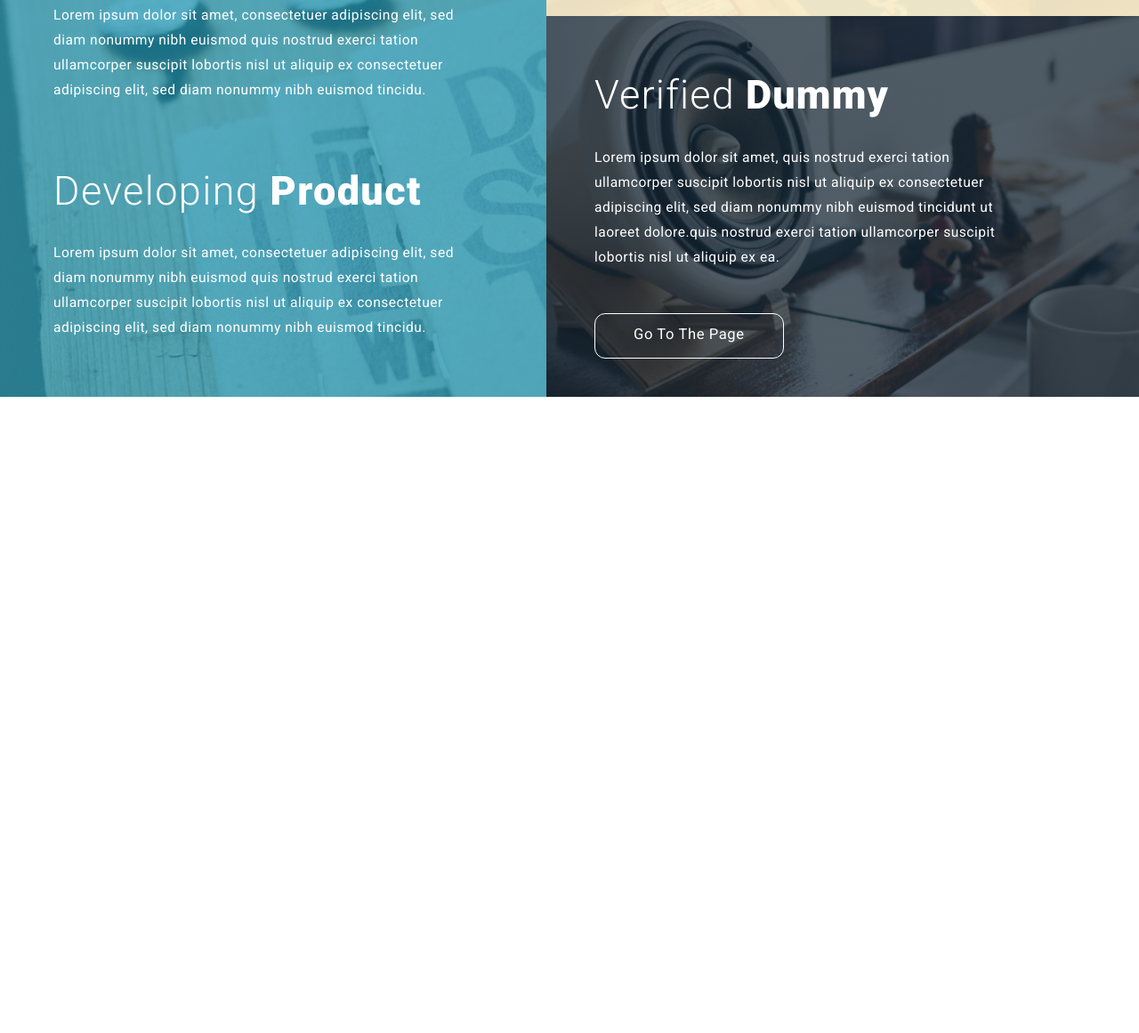
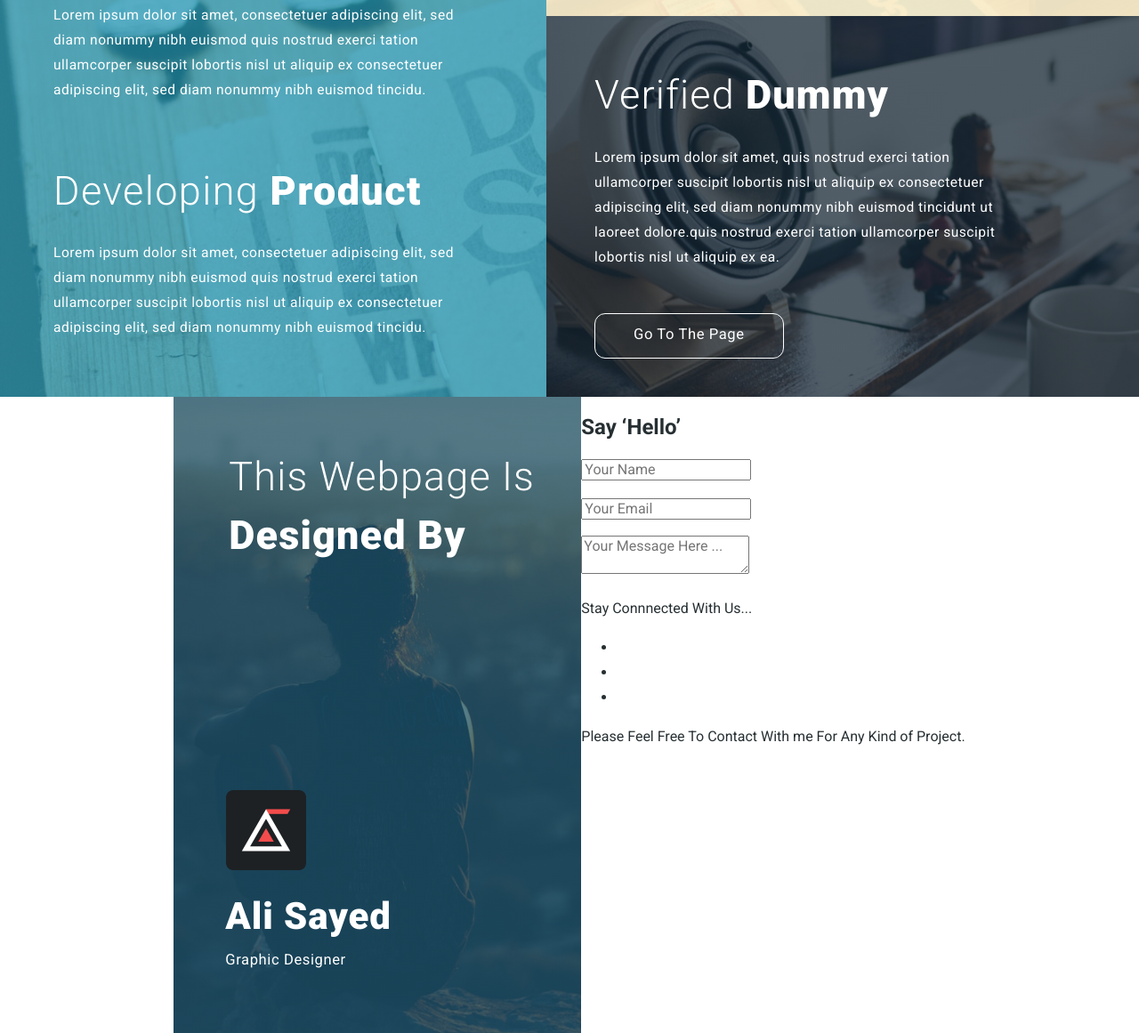
Before and after one commit to milevsky76/alisayed, a plain HTML site: page index.html in a window 1280 px wide. Shown: the part 1231-2392 px from the top of the page at 89% size. Before the commit the page ends 1678 px from the top, so only its background shows below. Drawn offline with Linux system fonts and the light colour scheme.

Commit message:
Вёрстка блока webpage

```diff
--- a/index.html
+++ b/index.html
@@ -104,16 +104,16 @@
     </main>
 
     <footer class="main-footer container">
-        <section class="webpage visually-hidden">
-            <span class="webpage__desc">This Webpage Is Designed By</span>
+        <section class="webpage">
+            <span class="webpage__desc">This Webpage Is <br> <span class="webpage__desc_black">Designed By</span></span>
             <img class="webpage__icon" src="img/footer-icon.png" width="90" height="90" alt="Icon">
             <h2 class="webpage__title">Ali Sayed</h2>
             <span class="webpage__text">Graphic Designer</span>
         </section>
         <!-- /.webpage -->
 
-        <section class="sayhello visually-hidden">
-            <h2 class="sayhello__title">Say ‘Hello’</h2>
+        <section class="sayhello">
+            <h2 class="sayhello__title">Say <span class="sayhello__title_black">‘Hello’</span></h2>
 
             <form class="sayhello__form sayhello-form" action="URL" method="post">
                 <p class="sayhello-form__item">
--- a/sass/blocks/_footer.sass
+++ b/sass/blocks/_footer.sass
@@ -0,0 +1,37 @@
+.main-footer
+    display: flex
+.webpage
+    width: 458px
+    min-height: 715px
+    color: #ffffff
+    background-image: linear-gradient(to top, rgba(#1d5367, 0.75) 50%, rgba(#1d5367, 0.75) 50%), url(../img/girl-sitting-on-a-rock.jpg)
+    display: flex
+    flex-direction: column
+    padding: 57px 52px 57px 62px
+    &__desc
+        margin: 0
+        padding: 0
+        font-size: 45px
+        line-height: 66px
+        +light
+        letter-spacing: 1.15px
+        &_black
+            +black
+        margin-bottom: 253px
+    &__icon
+        margin-left: -3px
+        margin-bottom: 19px
+    &__title
+        margin: 0
+        padding: 0
+        font-size: 42px
+        line-height: 66px
+        +black
+        margin-left: -4px
+        letter-spacing: 0.9px
+        margin-bottom: 1px
+    &__text
+        font-size: 16.57px
+        line-height: 30px
+        margin-left: -4px
+        letter-spacing: 0.6px
```
Also changed, not shown: css/style.css.
